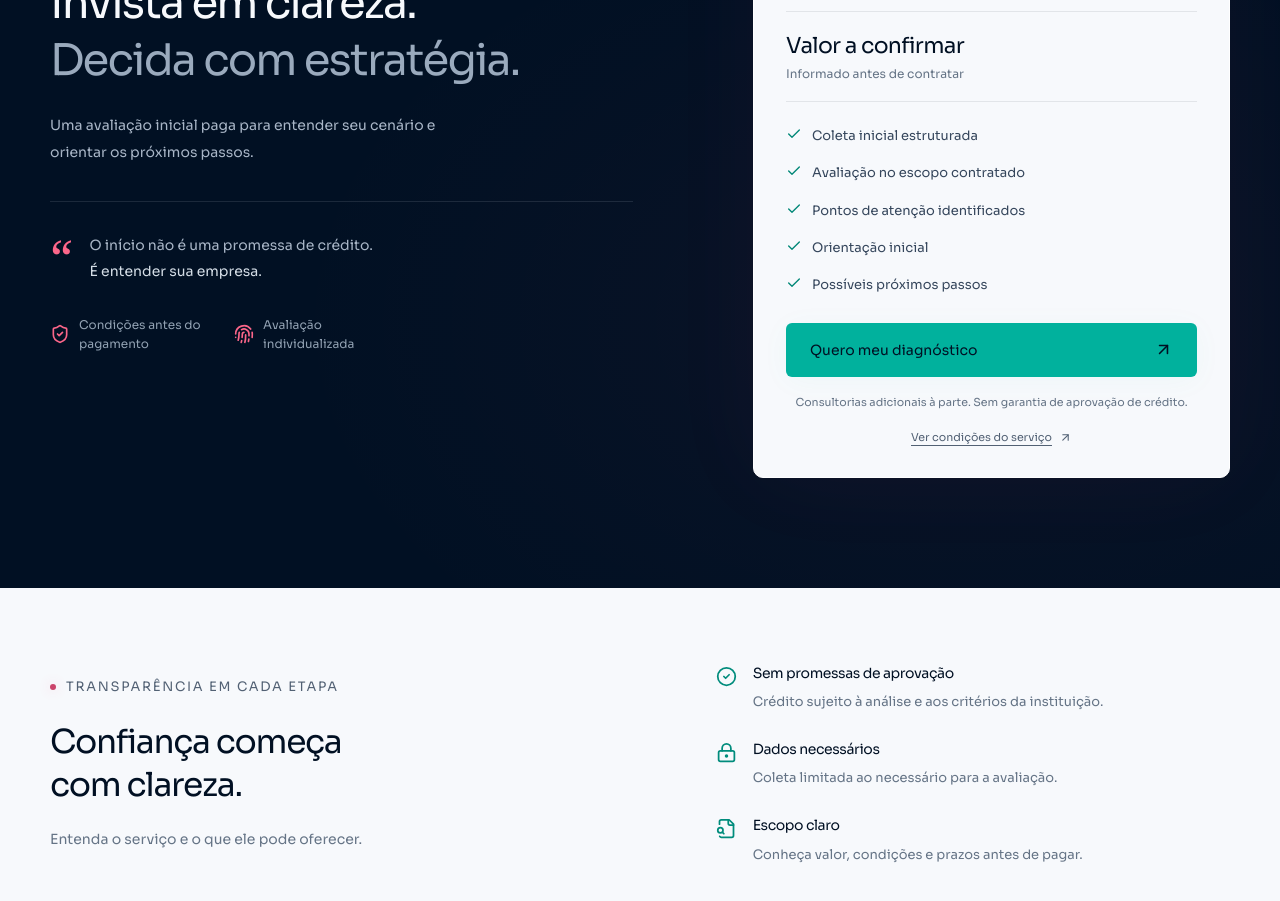
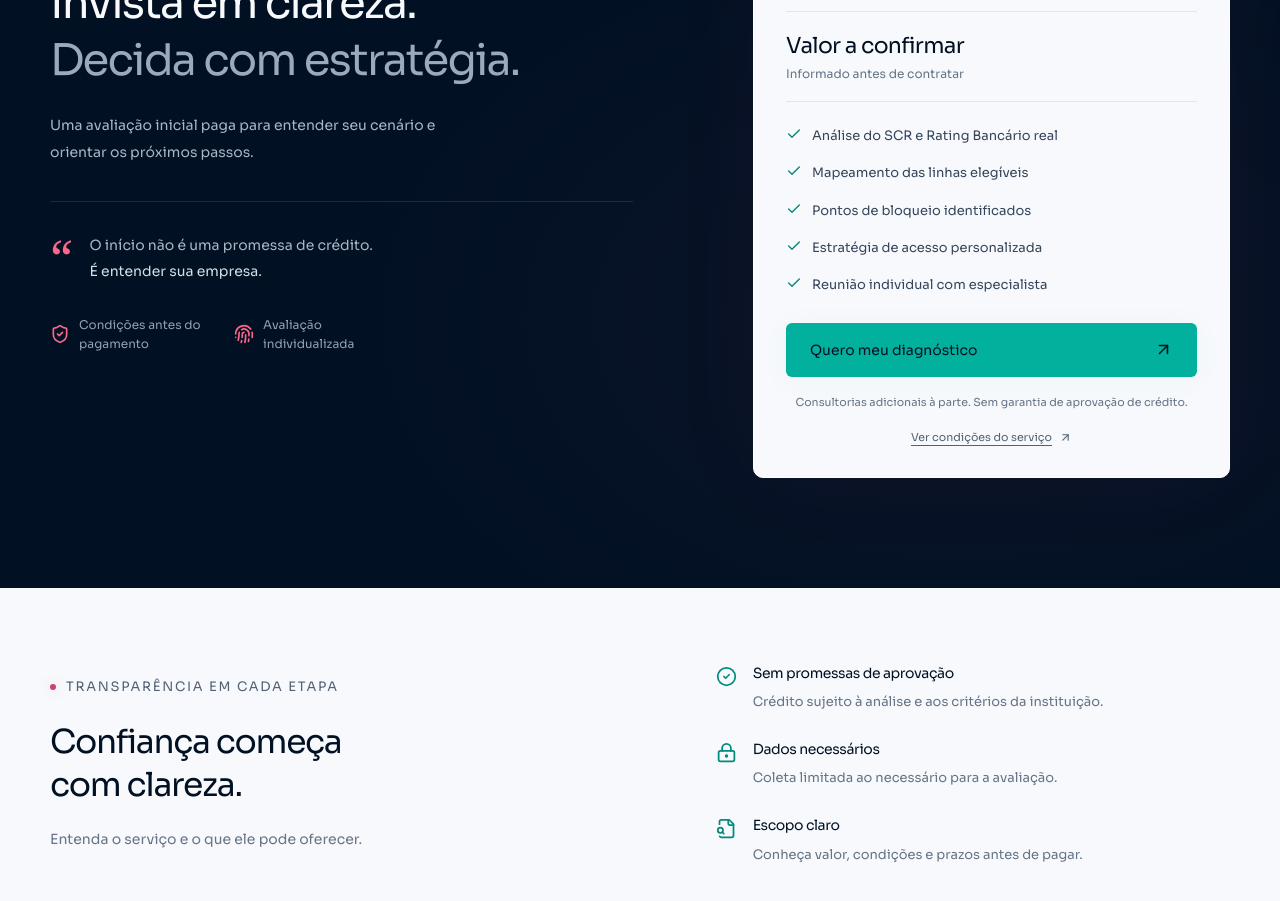
Before and after one commit to jeremiasthomaz8-commits/AurenCapital, a React (Vite) app: page / in a window 1280 px wide. Shown: the part 4700-5601 px from the top of the page. Built offline with nearby package versions, Linux system fonts and the light colour scheme; no server answers.

Commit message:
Atualiza itens incluídos no diagnóstico financeiro

```diff
--- a/src/components/LandingSections.tsx
+++ b/src/components/LandingSections.tsx
@@ -417,11 +417,11 @@ export function PricingOffer({
             )}
           </div>
           <ul className="pricing-inclusions">
-            <CheckItem>Coleta inicial estruturada</CheckItem>
-            <CheckItem>Avaliação no escopo contratado</CheckItem>
-            <CheckItem>Pontos de atenção identificados</CheckItem>
-            <CheckItem>Orientação inicial</CheckItem>
-            <CheckItem>Possíveis próximos passos</CheckItem>
+            <CheckItem>Análise do SCR e Rating Bancário real</CheckItem>
+            <CheckItem>Mapeamento das linhas elegíveis</CheckItem>
+            <CheckItem>Pontos de bloqueio identificados</CheckItem>
+            <CheckItem>Estratégia de acesso personalizada</CheckItem>
+            <CheckItem>Reunião individual com especialista</CheckItem>
           </ul>
           <PrimaryButton section="oferta">Quero meu diagnóstico</PrimaryButton>
           <p className="price-disclaimer">
```
